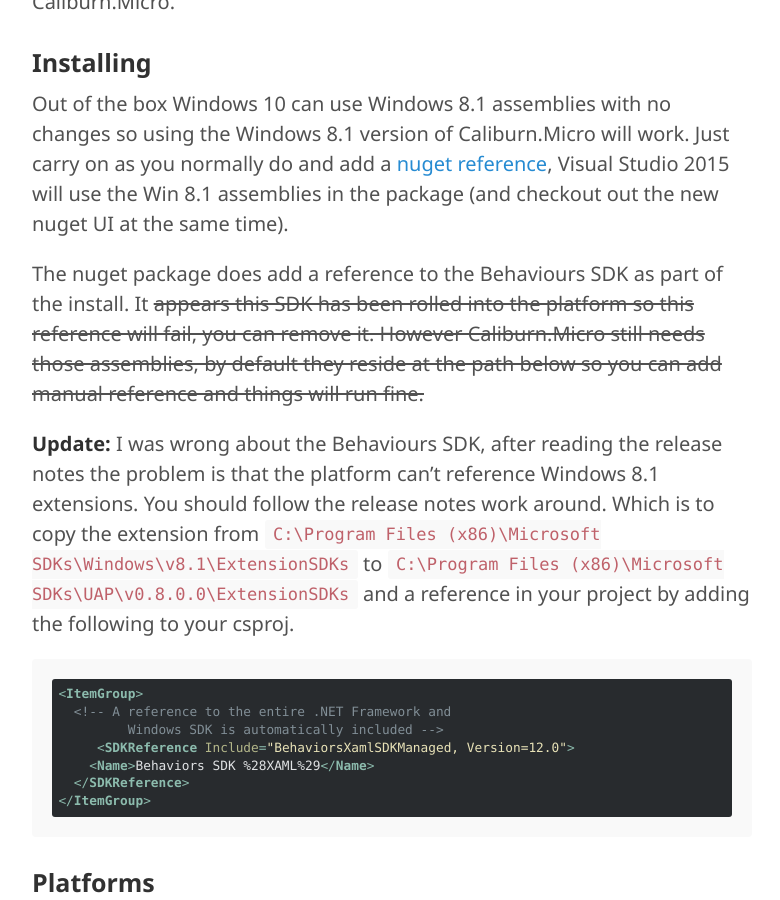
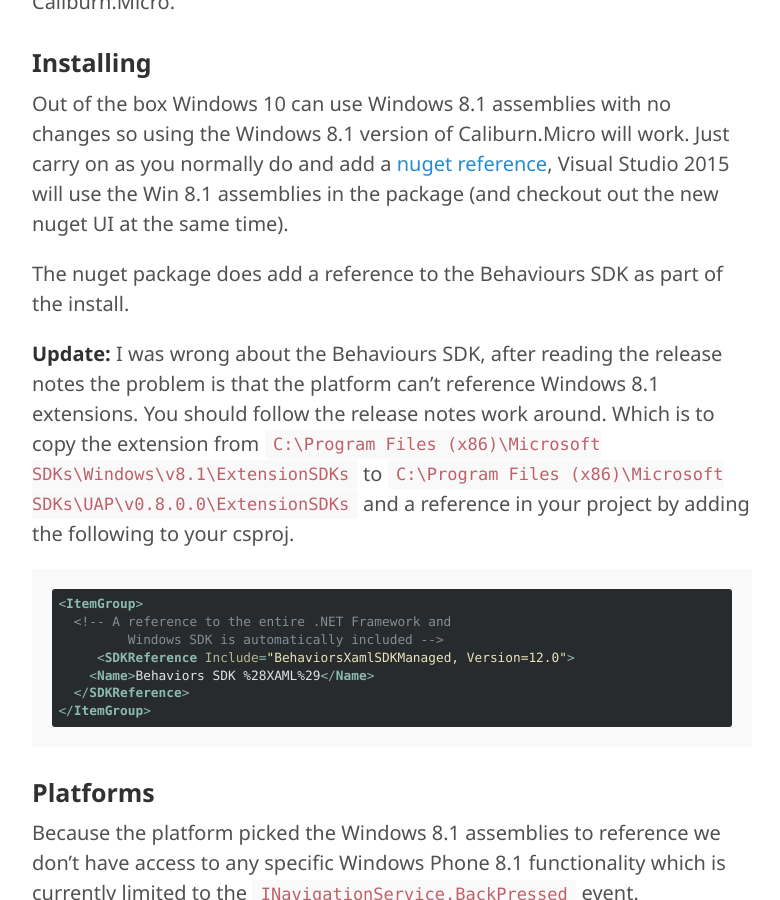
Before and after one commit to Caliburn-Micro/caliburn-micro.github.io, a Jekyll site: the page built from _posts/2015-03-25-windows-10-uap-initial.md, in a window 1280 px wide and 900 px high, scrolled down 385 px. Shown: the whole window, without its empty margins (248-1028 px from the left). Built offline with Jekyll 4.4.1, drawn with Linux system fonts in a browser that asks for light colours.

Commit message:
Don't have strikethrough

```diff
--- a/_posts/2015-03-25-windows-10-uap-initial.md
+++ b/_posts/2015-03-25-windows-10-uap-initial.md
@@ -9,7 +9,7 @@
 
 Out of the box Windows 10 can use Windows 8.1 assemblies with no changes so using the Windows 8.1 version of Caliburn.Micro will work. Just carry on as you normally do and add a [nuget reference](https://www.nuget.org/packages/Caliburn.Micro/), Visual Studio 2015 will use the Win 8.1 assemblies in the package (and checkout out the new nuget UI at the same time).
 
-The nuget package does add a reference to the Behaviours SDK as part of the install. It ~~appears this SDK has been rolled into the platform so this reference will fail, you can remove it. However Caliburn.Micro still needs those assemblies, by default they reside at the path below so you can add manual reference and things will run fine.~~
+The nuget package does add a reference to the Behaviours SDK as part of the install.
 
 **Update:** I was wrong about the Behaviours SDK, after reading the release notes the problem is that the platform can't reference Windows 8.1 extensions. You should follow the release notes work around. Which is to copy the extension from `C:\Program Files (x86)\Microsoft SDKs\Windows\v8.1\ExtensionSDKs` to `C:\Program Files (x86)\Microsoft SDKs\UAP\v0.8.0.0\ExtensionSDKs` and a reference in your project by adding the following to your csproj.
 
```
